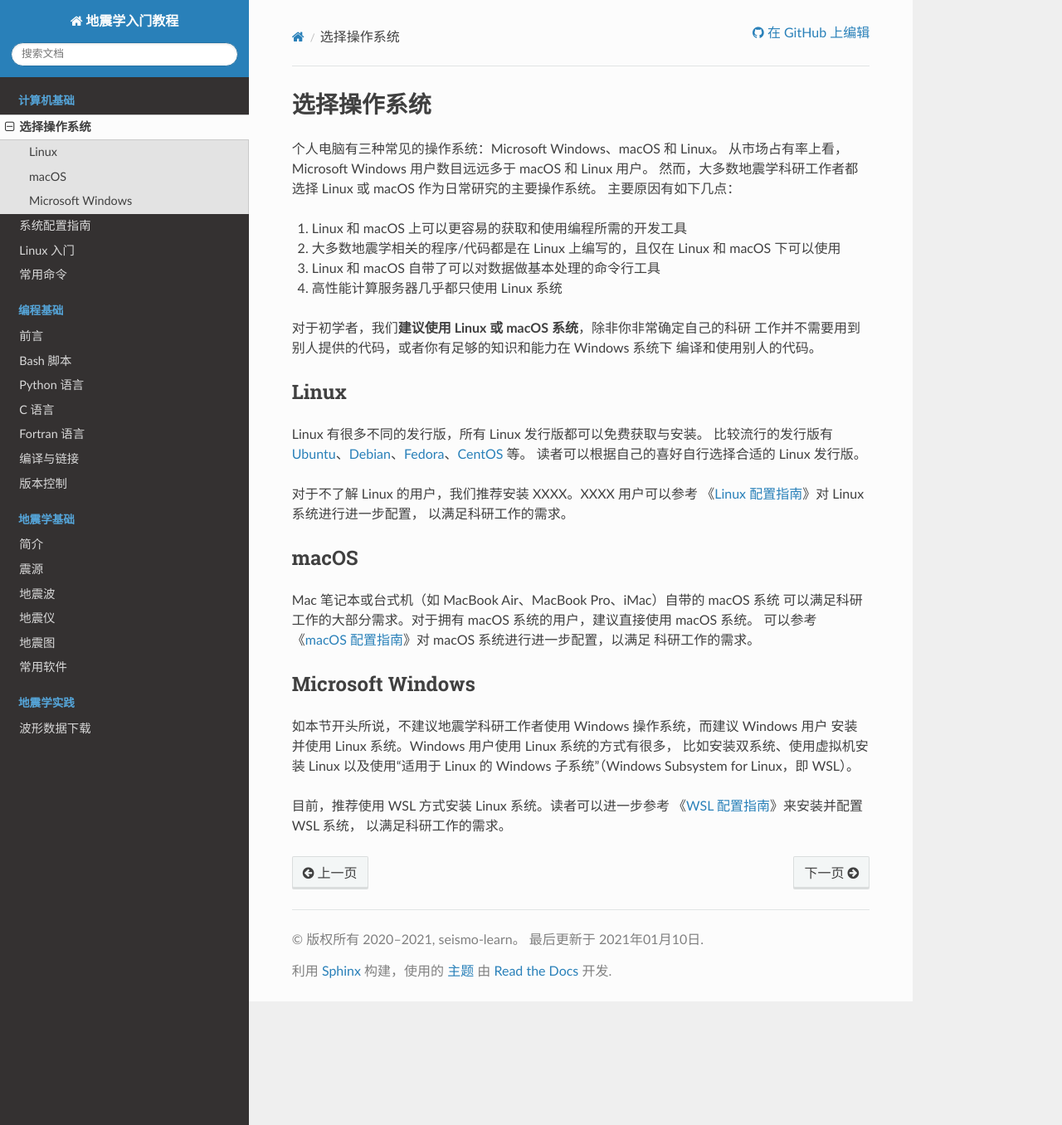
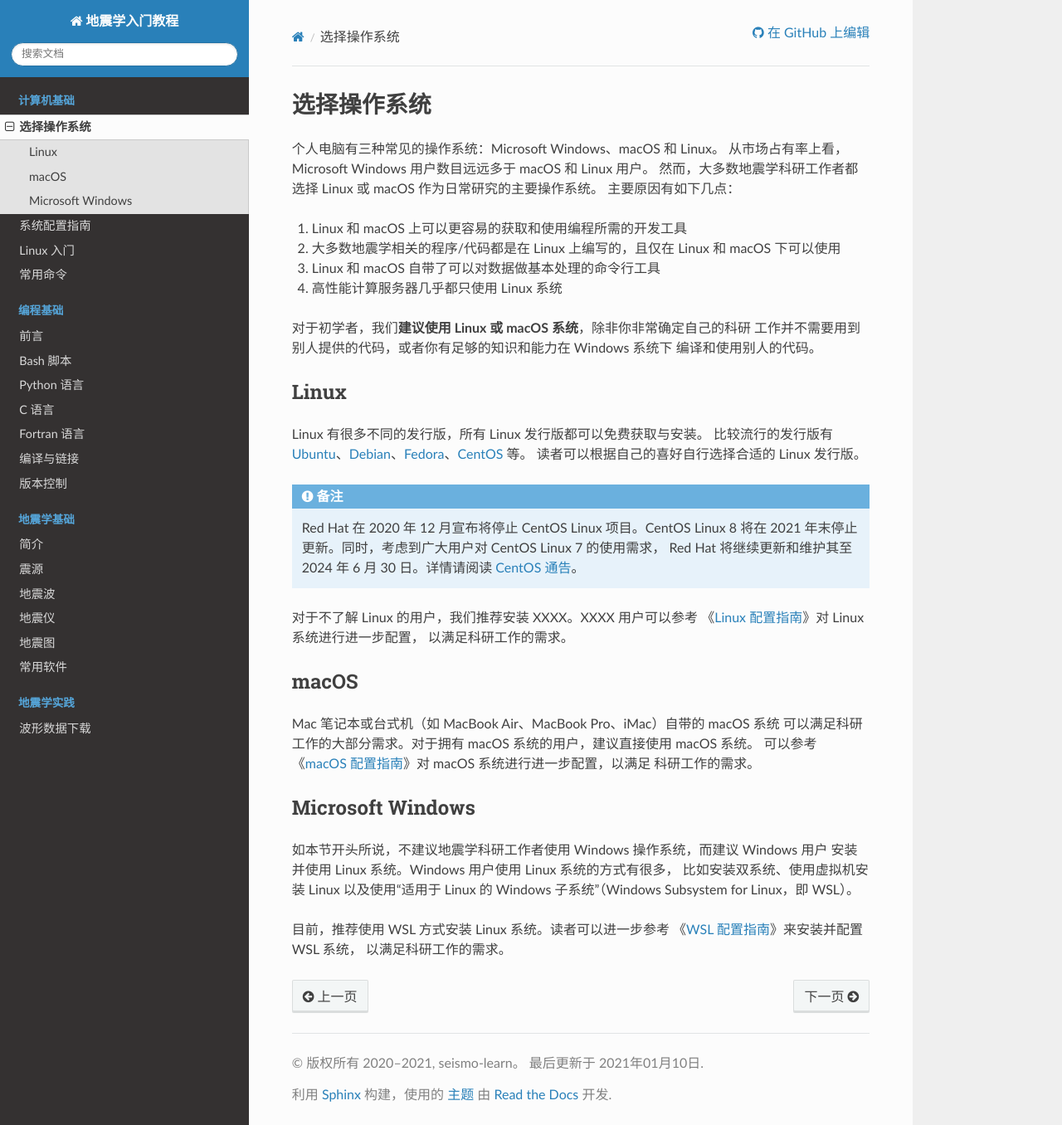
Before and after one commit to seismo-learn/seismology101, a Sphinx documentation site: the page built from source/computer/operating-system.rst, in a window 1280 px wide and 1356 px high. Shown: the whole window at 83% size. Built offline with Sphinx 7.4.7 and the Read the Docs theme 2.0.0, drawn with Linux system fonts in a browser that asks for light colours.

Commit message:
Update source/computer/operating-system.rst
Co-authored-by: Jiayuan Yao <coreman.seism@gmail.com>

```diff
--- a/source/computer/operating-system.rst
+++ b/source/computer/operating-system.rst
@@ -26,6 +26,13 @@
 `CentOS <https://www.centos.org/>`__ 等。
 读者可以根据自己的喜好自行选择合适的 Linux 发行版。
 
+.. note::
+
+   Red Hat 在 2020 年 12 月宣布将停止 CentOS Linux 项目。CentOS Linux 8 将在
+   2021 年末停止更新。同时，考虑到广大用户对 CentOS Linux 7 的使用需求，
+   Red Hat 将继续更新和维护其至 2024 年 6 月 30 日。详情请阅读
+   `CentOS 通告 <https://lists.centos.org/pipermail/centos-announce/2020-December/048208.html>`__。
+
 对于不了解 Linux 的用户，我们推荐安装 XXXX。XXXX 用户可以参考
 《\ :doc:`/computer/linux-setup`\ 》对 Linux 系统进行进一步配置，
 以满足科研工作的需求。
```
